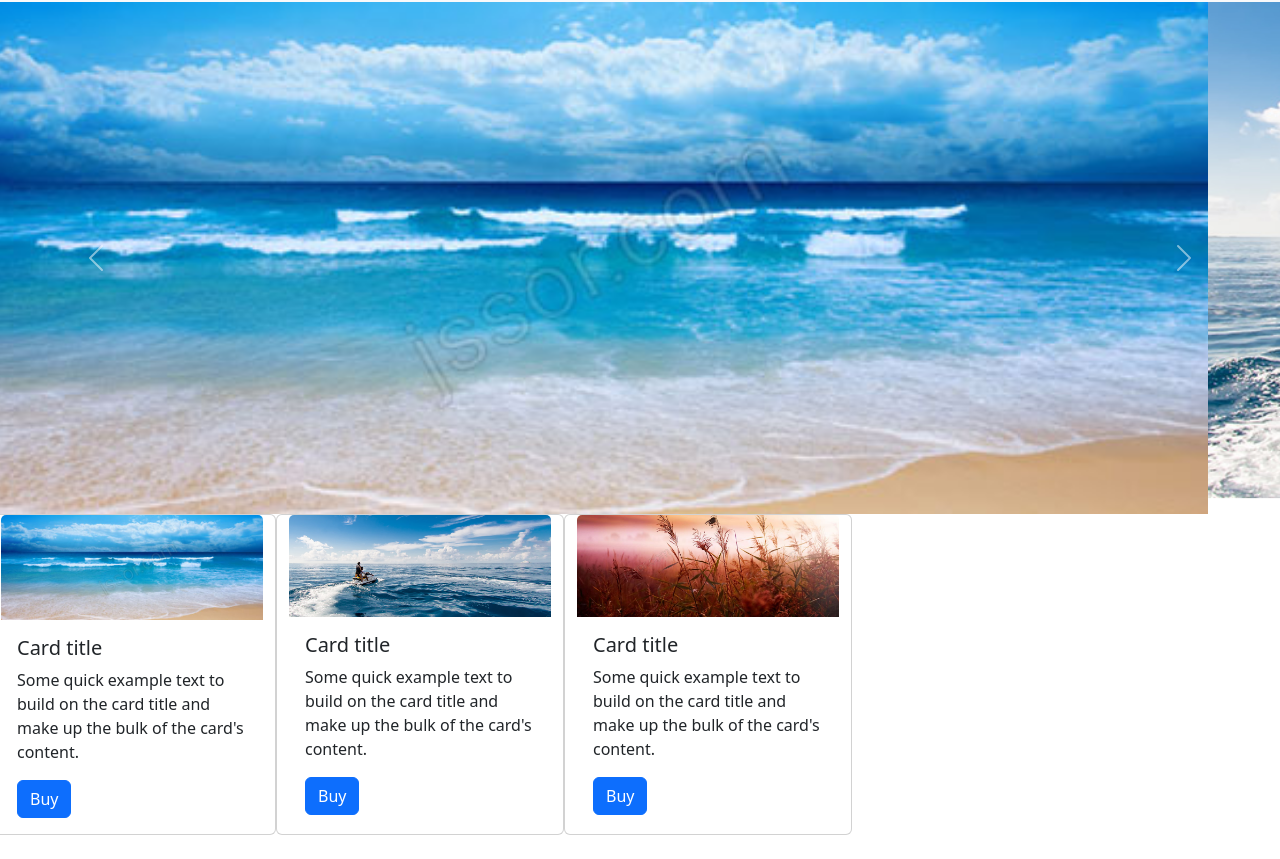
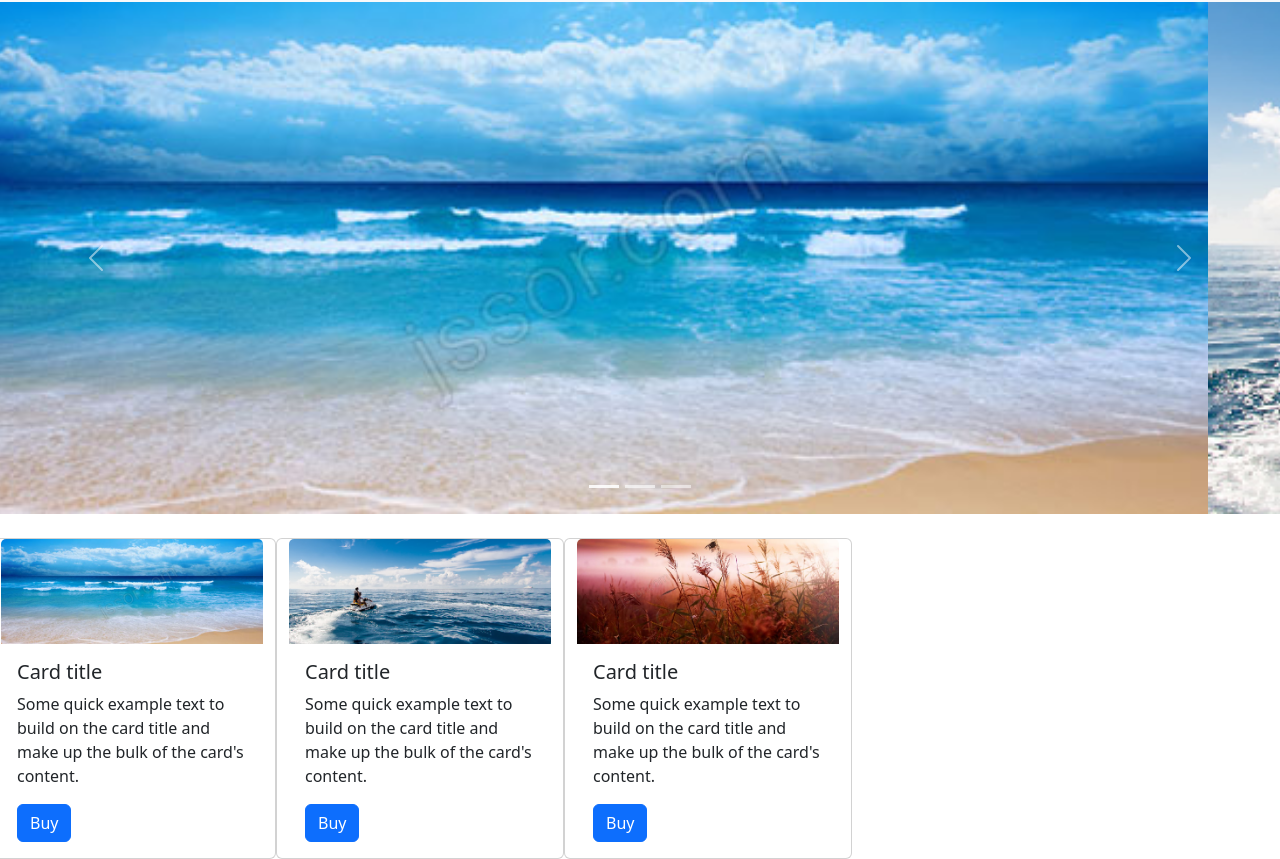
Before and after one commit to qwertyuioplkjn/ms-shop, a plain HTML site: page index.html in a window 1280 px wide. Shown: the part 54-913 px from the top of the page. Before the commit the page ends 889 px from the top, so only its background shows below. Drawn offline with nearby package versions, Linux system fonts and the light colour scheme.

Commit message:
update v.0.1

```diff
--- a/index.html
+++ b/index.html
@@ -12,7 +12,7 @@
         <nav class="navbar navbar-expand-lg bg-body-tertiary">
             <div class="container-fluid">
               <a class="navbar-brand" href="#">
-                <img src="image/logo.png" alt="Logo" width="30" height="24" class="d-inline-block align-text-top">
+                <img src="image/logo4.png" alt="Logo"  class="d-inline-block  align-text-top" width="30" height="24">
                 Ms Shop
               </a>
               <button class="navbar-toggler" type="button" data-bs-toggle="collapse" data-bs-target="#navbarScroll" aria-controls="navbarScroll" aria-expanded="false" aria-label="Toggle navigation">
@@ -47,15 +47,20 @@
           </nav>
           <!-- slid -->
           <div id="carouselExampleAutoplaying" class="carousel slide" data-bs-ride="carousel">
+            <div class="carousel-indicators">
+              <button type="button" data-bs-target="#carouselExampleAutoplaying" data-bs-slide-to="0" class="active" aria-current="true" aria-label="Slide 1"></button>
+              <button type="button" data-bs-target="#carouselExampleAutoplaying" data-bs-slide-to="1" aria-label="Slide 2"></button>
+              <button type="button" data-bs-target="#carouselExampleAutoplaying" data-bs-slide-to="2" aria-label="Slide 3"></button>
+            </div>
             <div class="carousel-inner">
               <div class="carousel-item active">
-                <img src="image/001.jpg" class="d-block w-100" alt="...">
+                <img src="image/001.png" class="d-block w-100" alt="...">
               </div>
               <div class="carousel-item">
-                <img src="image/002.jpg" class="d-block w-100" alt="...">
+                <img src="image/002.png" class="d-block w-100" alt="...">
               </div>
               <div class="carousel-item">
-                <img src="image/003.jpg" class="d-block w-100" alt="...">
+                <img src="image/003.png" class="d-block w-100" alt="...">
               </div>
             </div>
             <button class="carousel-control-prev" type="button" data-bs-target="#carouselExampleAutoplaying" data-bs-slide="prev">
@@ -70,9 +75,9 @@
     </header>
     <main>
         <!-- card -->
-        <section class="row">
+        <section class="row pt-4">
             <div class="card" style="width: 18rem;">
-                <img src="image/001.jpg" class="card-img-top" alt="...">
+                <img src="image/001.png" class="card-img-top" alt="...">
                 <div class="card-body">
                   <h5 class="card-title">Card title</h5>
                   <p class="card-text">Some quick example text to build on the card title and make up the bulk of the card's content.</p>
@@ -80,7 +85,7 @@
                 </div>
               </div>
             <div class="card" style="width: 18rem;">
-                <img src="image/002.jpg" class="card-img-top" alt="...">
+                <img src="image/002.png" class="card-img-top" alt="...">
                 <div class="card-body">
                   <h5 class="card-title">Card title</h5>
                   <p class="card-text">Some quick example text to build on the card title and make up the bulk of the card's content.</p>
@@ -88,7 +93,7 @@
                 </div>
               </div>
             <div class="card" style="width: 18rem;">
-                <img src="image/003.jpg" class="card-img-top" alt="...">
+                <img src="image/003.png" class="card-img-top" alt="...">
                 <div class="card-body">
                   <h5 class="card-title">Card title</h5>
                   <p class="card-text">Some quick example text to build on the card title and make up the bulk of the card's content.</p>
```
Also changed, not shown: image/001.png (added), image/002.png (added), image/003.png (added), image/img2/001.jpg (renamed from image/001.jpg), image/img2/002.jpg (renamed from image/002.jpg), image/img2/003.jpg (renamed from image/003.jpg), image/logo2.png (added), image/logo3.png (added), image/logo4.png (added).
